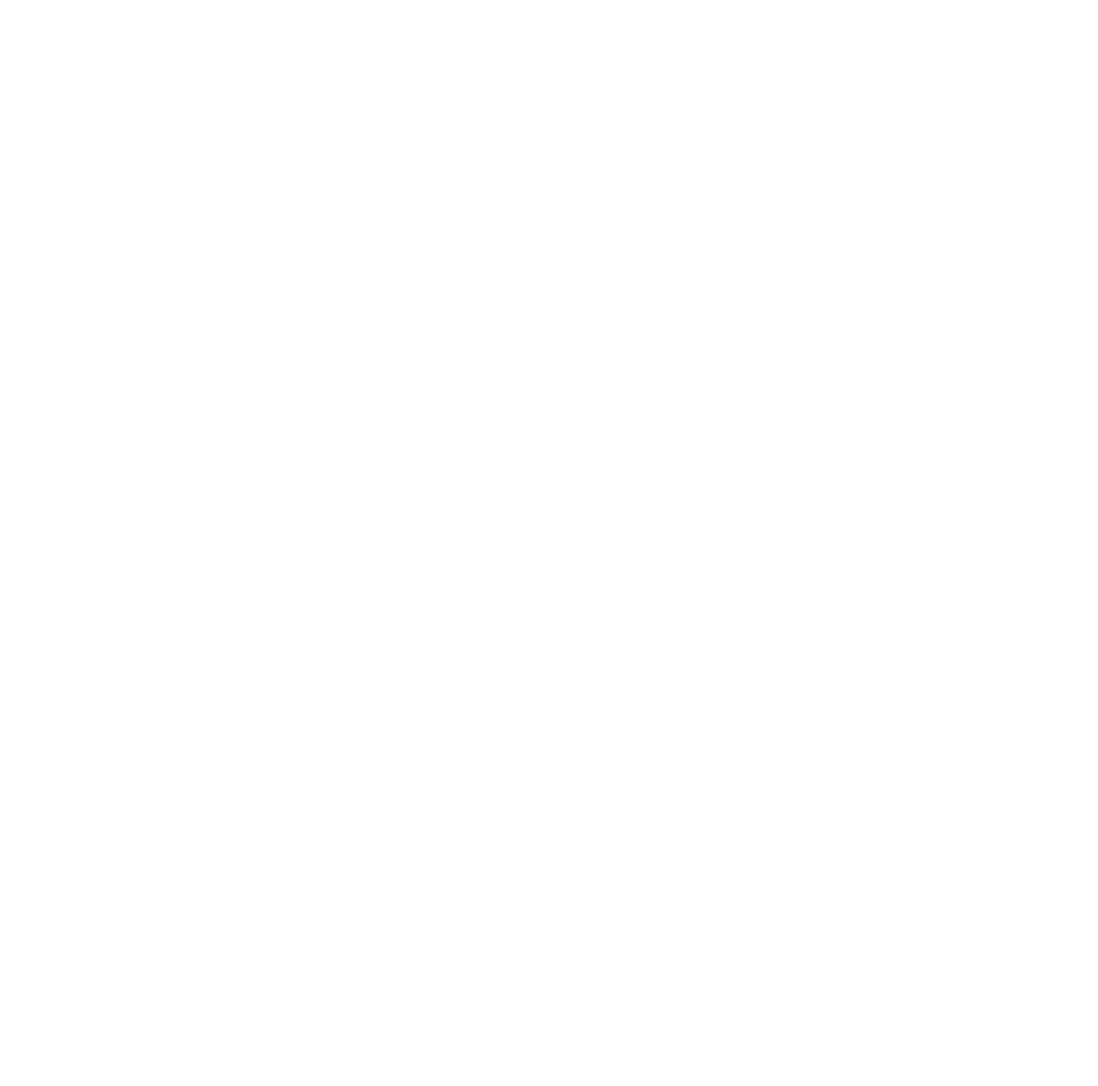
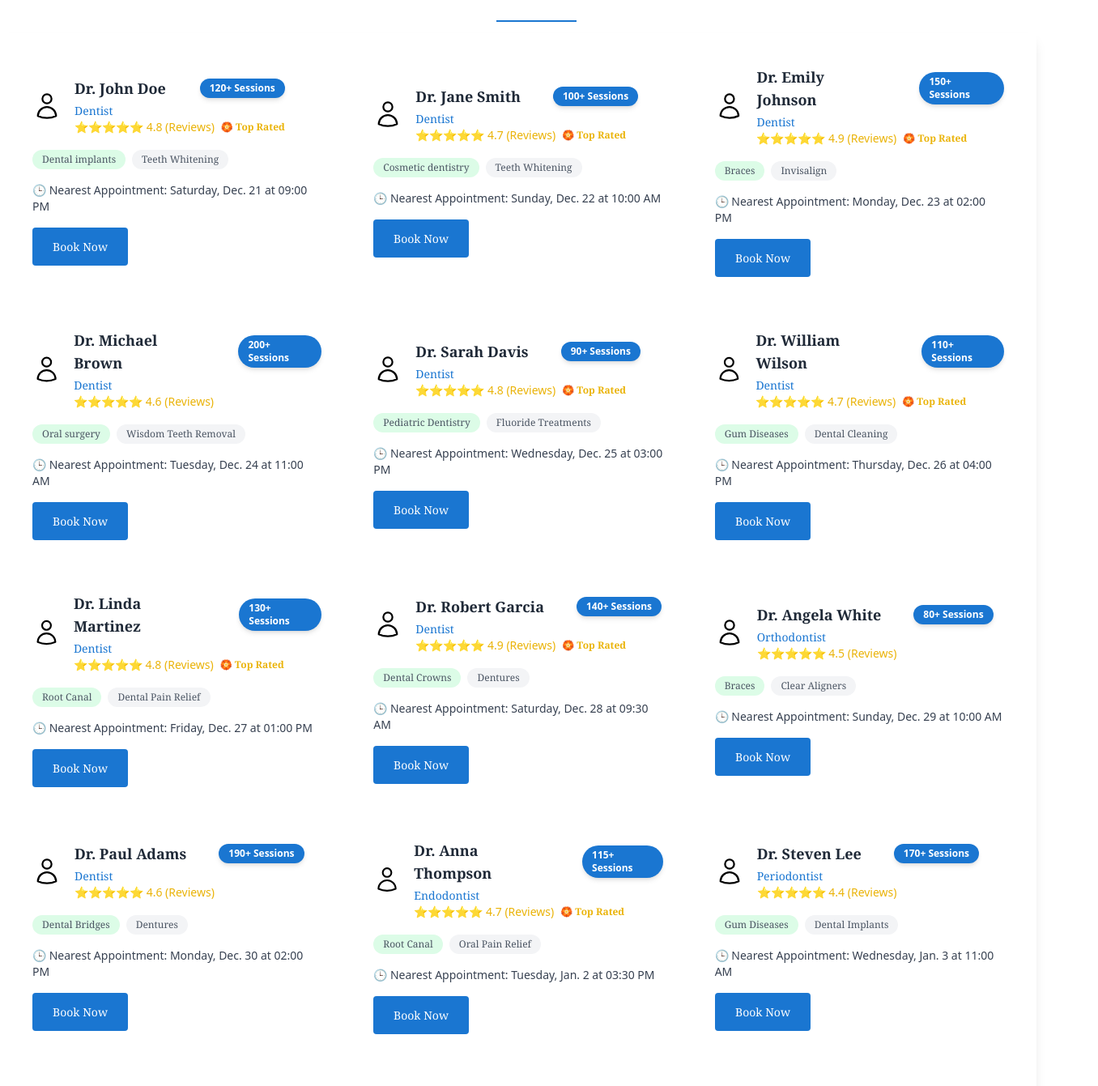
Before and after one commit to YoussefHassanien/dental-clinic-system, a React (Vite) app in the folder frontend/: page /doctors in a window 1280 px wide. Shown: the part 133-1474 px from the top of the page at 81% size, 1356 px wide, since content can reach past the window. Before the commit the page ends 800 px from the top, so only its background shows below. Built offline with nearby package versions, Linux system fonts and the light colour scheme.

Commit message:
Doctors Page Frontend Done

```diff
--- /dev/null
+++ b/frontend/src/Pages/Doctors/constants.ts
@@ -0,0 +1,167 @@
+export const doctors = [
+  {
+    name: "Dr. John Doe",
+    specialty: "Dentist",
+    yearsOfExperience: 10,
+    description: "Expert in dental implants.",
+    rating: 4.8,
+    sessions: 120,
+    interests: ["Dental implants", "Teeth Whitening"],
+    appointment: "Saturday, Dec. 21 at 09:00 PM",
+    topRated: true,
+  },
+  {
+    name: "Dr. Jane Smith",
+    specialty: "Dentist",
+    yearsOfExperience: 8,
+    description: "Specialist in cosmetic dentistry.",
+    rating: 4.7,
+    sessions: 100,
+    interests: ["Cosmetic dentistry", "Teeth Whitening"],
+    appointment: "Sunday, Dec. 22 at 10:00 AM",
+    topRated: true,
+  },
+  {
+    name: "Dr. Emily Johnson",
+    specialty: "Dentist",
+    yearsOfExperience: 12,
+    description: "Specializes in orthodontics.",
+    rating: 4.9,
+    sessions: 150,
+    interests: ["Braces", "Invisalign"],
+    appointment: "Monday, Dec. 23 at 02:00 PM",
+    topRated: true,
+  },
+  {
+    name: "Dr. Michael Brown",
+    specialty: "Dentist",
+    yearsOfExperience: 15,
+    description: "Expert in oral surgery.",
+    rating: 4.6,
+    sessions: 200,
+    interests: ["Oral surgery", "Wisdom Teeth Removal"],
+    appointment: "Tuesday, Dec. 24 at 11:00 AM",
+    topRated: false,
+  },
+  {
+    name: "Dr. Sarah Davis",
+    specialty: "Dentist",
+    yearsOfExperience: 7,
+    description: "Specialist in pediatric dentistry.",
+    rating: 4.8,
+    sessions: 90,
+    interests: ["Pediatric Dentistry", "Fluoride Treatments"],
+    appointment: "Wednesday, Dec. 25 at 03:00 PM",
+    topRated: true,
+  },
+  {
+    name: "Dr. William Wilson",
+    specialty: "Dentist",
+    yearsOfExperience: 9,
+    description: "Expert in periodontics.",
+    rating: 4.7,
+    sessions: 110,
+    interests: ["Gum Diseases", "Dental Cleaning"],
+    appointment: "Thursday, Dec. 26 at 04:00 PM",
+    topRated: true,
+  },
+  {
+    name: "Dr. Linda Martinez",
+    specialty: "Dentist",
+    yearsOfExperience: 11,
+    description: "Specializes in endodontics.",
+    rating: 4.8,
+    sessions: 130,
+    interests: ["Root Canal", "Dental Pain Relief"],
+    appointment: "Friday, Dec. 27 at 01:00 PM",
+    topRated: true,
+  },
+  {
+    name: "Dr. Robert Garcia",
+    specialty: "Dentist",
+    yearsOfExperience: 13,
+    description: "Expert in prosthodontics.",
+    rating: 4.9,
+    sessions: 140,
+    interests: ["Dental Crowns", "Dentures"],
+    appointment: "Saturday, Dec. 28 at 09:30 AM",
+    topRated: true,
+  },
+  {
+    name: "Dr. Angela White",
+    specialty: "Orthodontist",
+    yearsOfExperience: 10,
+    description: "Specialist in braces and aligners.",
+    rating: 4.5,
+    sessions: 80,
+    interests: ["Braces", "Clear Aligners"],
+    appointment: "Sunday, Dec. 29 at 10:00 AM",
+    topRated: false,
+  },
+  {
+    name: "Dr. Paul Adams",
+    specialty: "Dentist",
+    yearsOfExperience: 14,
+    description: "Expert in prosthodontics and dental bridges.",
+    rating: 4.6,
+    sessions: 190,
+    interests: ["Dental Bridges", "Dentures"],
+    appointment: "Monday, Dec. 30 at 02:00 PM",
+    topRated: false,
+  },
+  {
+    name: "Dr. Anna Thompson",
+    specialty: "Endodontist",
+    yearsOfExperience: 9,
+    description: "Focuses on root canals and oral pain management.",
+    rating: 4.7,
+    sessions: 115,
+    interests: ["Root Canal", "Oral Pain Relief"],
+    appointment: "Tuesday, Jan. 2 at 03:30 PM",
+    topRated: true,
+  },
+  {
+    name: "Dr. Steven Lee",
+    specialty: "Periodontist",
+    yearsOfExperience: 16,
+    description: "Specialist in gum diseases and implants.",
+    rating: 4.4,
+    sessions: 170,
+    interests: ["Gum Diseases", "Dental Implants"],
+    appointment: "Wednesday, Jan. 3 at 11:00 AM",
+    topRated: false,
+  },
+  {
+    name: "Dr. Julia Robinson",
+    specialty: "Pediatric Dentist",
+    yearsOfExperience: 6,
+    description: "Loves working with children for healthy smiles.",
+    rating: 4.8,
+    sessions: 85,
+    interests: ["Fluoride Treatments", "Cavity Prevention"],
+    appointment: "Thursday, Jan. 4 at 01:00 PM",
+    topRated: true,
+  },
+  {
+    name: "Dr. Kevin Scott",
+    specialty: "Dentist",
+    yearsOfExperience: 8,
+    description: "General dentist with focus on dental hygiene.",
+    rating: 4.5,
+    sessions: 95,
+    interests: ["Dental Cleaning", "Cavity Fillings"],
+    appointment: "Friday, Jan. 5 at 04:00 PM",
+    topRated: false,
+  },
+  {
+    name: "Dr. Olivia Harris",
+    specialty: "Cosmetic Dentist",
+    yearsOfExperience: 12,
+    description: "Creating beautiful smiles with veneers and whitening.",
+    rating: 4.9,
+    sessions: 140,
+    interests: ["Teeth Whitening", "Dental Veneers"],
+    appointment: "Saturday, Jan. 6 at 09:00 AM",
+    topRated: true,
+  },
+];
--- a/frontend/src/Pages/Doctors/doctorsPage.tsx
+++ b/frontend/src/Pages/Doctors/doctorsPage.tsx
@@ -1,16 +1,114 @@
 import React from "react";
 import Navbar from "../../Common/Components/Navbar/navbar";
+import SubNavbar from "../../Common/Components/Sub-Navbar/subNavbar";
+import Footer from "../../Common/Components/Footer/footer";
+import ReusableCard from "../../Common/Components/Reusable-Card/reusableCard";
+import { doctors } from "./constants";
+import Button from "../../Common/Components/Button/button";
 
 const DoctorsPage: React.FC = () => {
   return (
-    <div className="bg-custom-blue min-h-screen flex flex-col">
-      <Navbar />
-      <div className="flex-grow flex flex-col justify-center items-center">
-        <h1 className="text-white text-4xl">Doctors Page</h1>
-        <p className="text-white text-lg">Welcome to the doctors page</p>
+    <div className="flex flex-col justify-start items-center relative max-w-full h-screen font-serif">
+      <SubNavbar />
+      {/* Navbar Container*/}
+      <div className="translate-x-24 mb-5">
+        <Navbar />
       </div>
+
+      {/* Doctors Container */}
+      <div className="grid grid-cols-1 md:grid-cols-2 lg:grid-cols-3 gap-8 p-6 shadow-lg mb-5">
+        {doctors.map((doctor, index) => (
+          <ReusableCard key={index} backgroundColor="white">
+            <div className="p-4 w-full">
+              {/* Top Section: Doctor Image, Name, Specialty, and Rating */}
+              <div className="flex items-center gap-4 mb-4">
+                {/* Doctor Avatar (placeholder icon) */}
+                <svg
+                  xmlns="http://www.w3.org/2000/svg"
+                  fill="none"
+                  viewBox="0 0 24 24"
+                  strokeWidth={1.5}
+                  stroke="currentColor"
+                  className="size-9"
+                >
+                  <path
+                    strokeLinecap="round"
+                    strokeLinejoin="round"
+                    d="M15.75 6a3.75 3.75 0 1 1-7.5 0 3.75 3.75 0 0 1 7.5 0ZM4.501 20.118a7.5 7.5 0 0 1 14.998 0A17.933 17.933 0 0 1 12 21.75c-2.676 0-5.216-.584-7.499-1.632Z"
+                  />
+                </svg>
+
+                <div>
+                  {/* Name and Sessions */}
+                  <div className="flex flex-row justify-between items-center space-x-10 mb-1">
+                    <h2 className="text-lg font-semibold text-gray-800">
+                      {doctor.name}
+                    </h2>
+                    <p className="bg-customBlue text-white text-xs font-semibold px-3 py-1 rounded-full shadow-md font-sans">
+                      {doctor.sessions}+ Sessions
+                    </p>
+                  </div>
+
+                  {/* Specialty */}
+                  <p className="text-customBlue text-sm font-medium">
+                    {doctor.specialty}
+                  </p>
+
+                  {/* Rating and Top Rated Badge */}
+                  <div className="flex items-center space-x-2 text-yellow-500">
+                    <p className="text-sm font-sans">
+                      ⭐⭐⭐⭐⭐ {doctor.rating} (Reviews)
+                    </p>
+                    {doctor.topRated && (
+                      <span className="text-xs font-semibold">
+                        🏵️ Top Rated
+                      </span>
+                    )}
+                  </div>
+                </div>
+              </div>
+
+              {/* Interests Section */}
+              <div className="mb-4">
+                {doctor.interests.map((interest, index) => (
+                  <span
+                    key={index}
+                    className={`inline-block ${
+                      index % 2 === 0 ? "bg-green-100" : "bg-gray-100"
+                    } text-gray-600 px-3 py-1 rounded-full text-xs mr-2`}
+                  >
+                    {interest}
+                  </span>
+                ))}
+              </div>
+
+              {/* Appointment */}
+              <div className="text-sm text-gray-700 mb-4 font-sans">
+                <p>🕒 Nearest Appointment: {doctor.appointment}</p>
+              </div>
+              <Button text="Book Now" />
+            </div>
+          </ReusableCard>
+        ))}
+      </div>
+      <Footer />
     </div>
   );
 };
 
 export default DoctorsPage;
+
+<svg
+  xmlns="http://www.w3.org/2000/svg"
+  fill="none"
+  viewBox="0 0 24 24"
+  strokeWidth={1.5}
+  stroke="currentColor"
+  className="size-6"
+>
+  <path
+    strokeLinecap="round"
+    strokeLinejoin="round"
+    d="M15.75 6a3.75 3.75 0 1 1-7.5 0 3.75 3.75 0 0 1 7.5 0ZM4.501 20.118a7.5 7.5 0 0 1 14.998 0A17.933 17.933 0 0 1 12 21.75c-2.676 0-5.216-.584-7.499-1.632Z"
+  />
+</svg>;
--- a/frontend/src/Pages/Home/homePage.tsx
+++ b/frontend/src/Pages/Home/homePage.tsx
@@ -26,7 +26,7 @@
 
   return (
     // HomePage Container
-    <div className="flex flex-col justify-center items-center relative max-w-full scroll-smooth">
+    <div className="flex flex-col justify-center items-center relative max-w-full">
       <SubNavbar />
       {/* Navbar Container*/}
       <div className="translate-x-24" id="home">
@@ -51,7 +51,7 @@
       </div>
       {/* About Us Section */}
       {/* Section Header Container*/}
-      <div className="-translate-y-14 scroll-smooth" id="aboutUs">
+      <div className="-translate-y-14  " id="aboutUs">
         {" "}
         {/* Section Header */}
         <SectionHeader
@@ -80,7 +80,7 @@
         ))}
       </SectionBackground>
       {/* Patients' Feedback Section */}
-      <div id="patientsFeedback" className="scroll-smooth">
+      <div id="patientsFeedback" className=" ">
         {" "}
         <SectionHeader
           headerText="We Always Strive To Provide The Best Dental Care For Our Patients"
@@ -133,7 +133,7 @@
       </SectionBackground>
 
       {/* Team Container */}
-      <div id="team" className="scroll-smooth">
+      <div id="team" className=" ">
         <SectionHeader
           headerText="Meet Our Experienced Co-Founders of DentiPlus Clinics"
           subText="Our co-founders are highly skilled Biomedical and Healthcare Data Engineers dedicated to providing exceptional software solutions. They are committed to ensuring your comfort and satisfaction during every visit to DentiPlus Clinics."
```
Also changed, not shown: frontend/src/Common/Components/Button/button.tsx (+4 -4 lines), frontend/src/Pages/Doctors/components.tsx (deleted), frontend/src/Pages/Doctors/hooks.ts (deleted), frontend/src/Pages/Doctors/types.ts (deleted).
